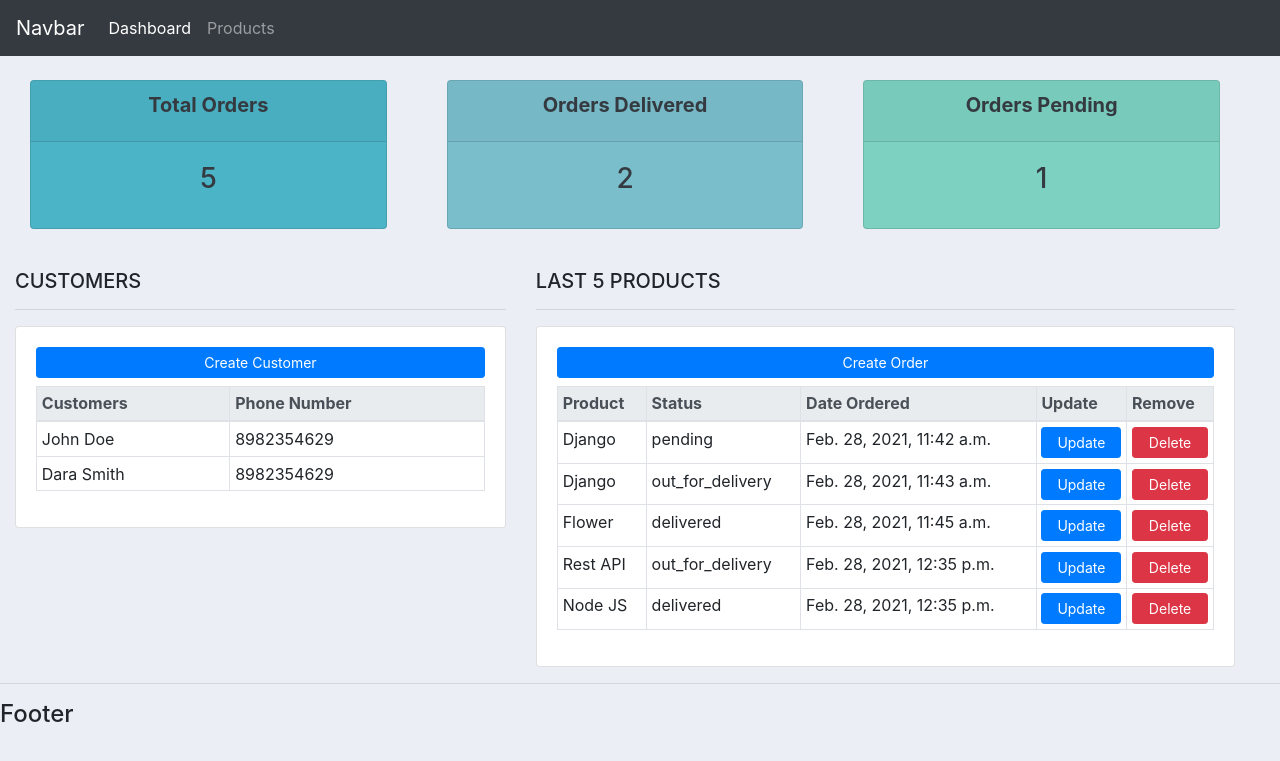
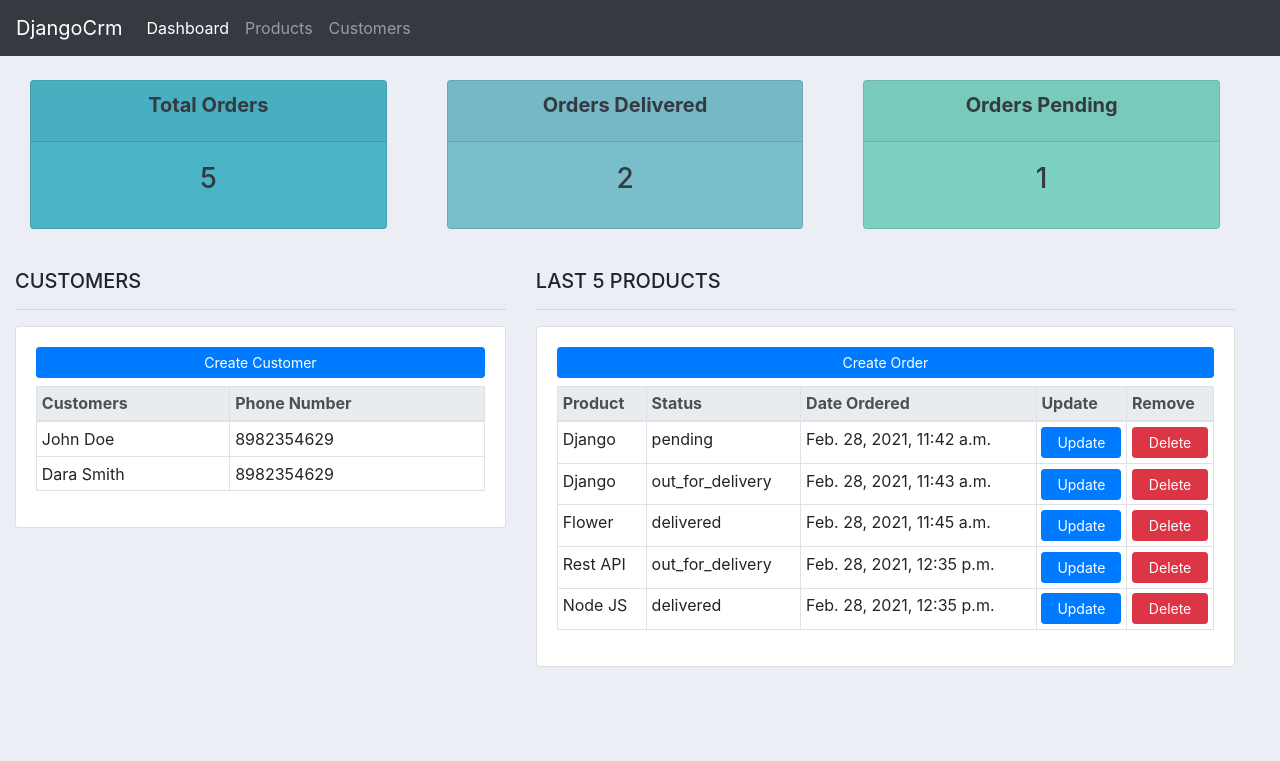
Before and after one commit to piyushpandey16444/djangoCRM, a Django app: page / in a window 1280 px wide. Shown: the top 761 px of the page. Run offline with Django 3.2, Linux system fonts and the light colour scheme; data comes from the database, SQL or seed files in the repository; some libraries are stand-ins or nearby versions.

Commit message:
files updated

```diff
--- a/accounts/templates/accounts/main.html
+++ b/accounts/templates/accounts/main.html
@@ -19,9 +19,6 @@
 
     {% endblock content %}
 
-    <hr>
-    <h4>Footer</h4>
-
     <!-- Optional JavaScript -->
     <!-- jQuery first, then Popper.js, then Bootstrap JS -->
     <script src="https://code.jquery.com/jquery-3.3.1.slim.min.js" integrity="sha384-q8i/X+965DzO0rT7abK41JStQIAqVgRVzpbzo5smXKp4YfRvH+8abtTE1Pi6jizo" crossorigin="anonymous"></script>
--- a/accounts/templates/accounts/navbar.html
+++ b/accounts/templates/accounts/navbar.html
@@ -1,5 +1,5 @@
 <nav class="navbar navbar-expand-lg navbar-dark bg-dark">
-  <a class="navbar-brand" href="{% url 'home' %}">Navbar</a>
+  <a class="navbar-brand" href="{% url 'home' %}">DjangoCrm</a>
   <button class="navbar-toggler" type="button" data-toggle="collapse" data-target="#navbarNav" aria-controls="navbarNav" aria-expanded="false" aria-label="Toggle navigation">
     <span class="navbar-toggler-icon"></span>
   </button>
@@ -11,6 +11,9 @@
       <li class="nav-item">
         <a class="nav-link" href="{% url 'product' %}">Products</a>
       </li>
+      <li class="nav-item">
+        <a class="nav-link" href="{% url 'customer' %}">Customers</a>
+      </li>
     </ul>
   </div>
 </nav>
```
